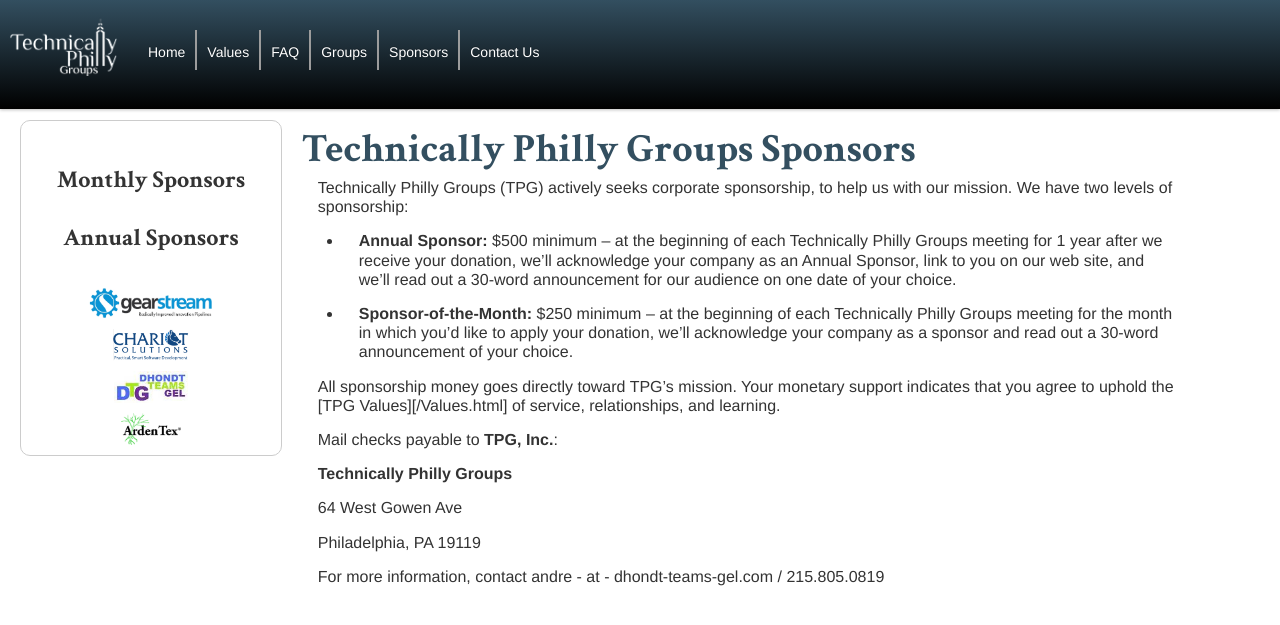
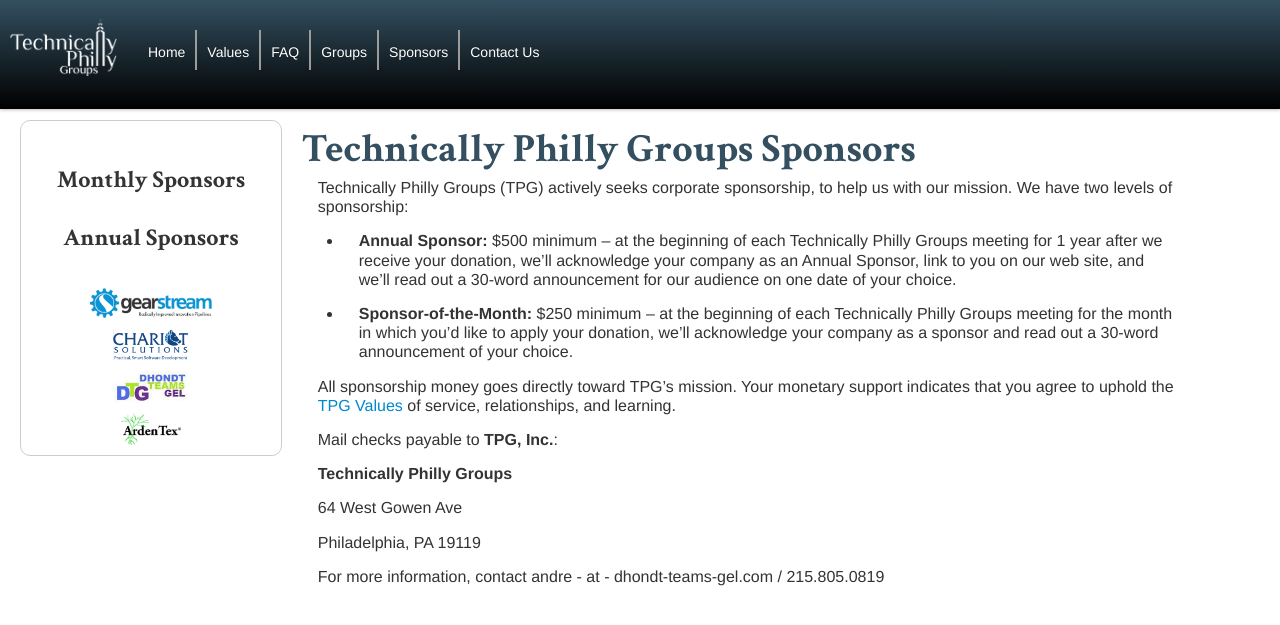
Before and after one commit to TechnicallyPhillyGroups/technicallyphillygroups.github.com, a Jekyll site: the page built from sponsors.md, in a window 1280 px wide. Shown: the top 625 px of the page. Built offline with Jekyll 4.4.1, drawn with Linux system fonts in a browser that asks for light colours; nearby versions of some CDN libraries.

Commit message:
fix inline link

```diff
--- a/sponsors.md
+++ b/sponsors.md
@@ -13,7 +13,7 @@
 
 * **Sponsor-of-the-Month:** $250 minimum -- at the beginning of each Technically Philly Groups meeting for the month in which you'd like to apply your donation, we'll acknowledge your company as a sponsor and read out a 30-word announcement of your choice.
 
-All sponsorship money goes directly toward TPG's mission. Your monetary support indicates that you agree to uphold the [TPG Values][/Values.html] of service, relationships, and learning.
+All sponsorship money goes directly toward TPG's mission. Your monetary support indicates that you agree to uphold the [TPG Values](/Values.html) of service, relationships, and learning.
 
 Mail checks payable to **TPG, Inc.**:
 
```
